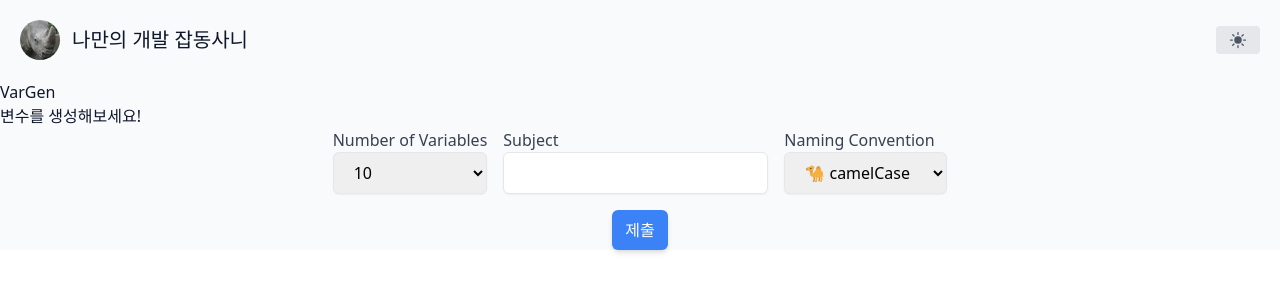
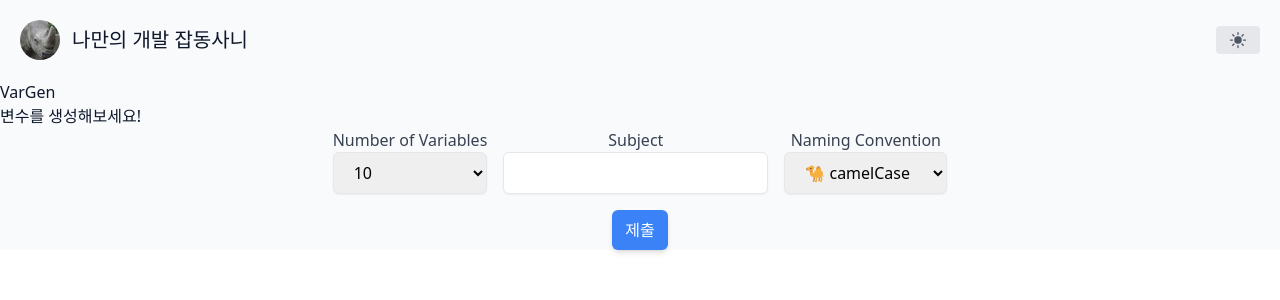
Before and after one commit to rhino-ty/VarGen, a Next.js app: page / in a window 1280 px wide. Shown: the top 300 px of the page. Built offline with nearby package versions, Linux system fonts and the light colour scheme.

Commit message:
design: label css 추가
label 태그에 flex justify-center 직접 주입

```diff
--- a/src/components/PromptInput.tsx
+++ b/src/components/PromptInput.tsx
@@ -49,7 +49,7 @@ export default function PromptInput() {
         {/* <input type="text" value={inputValue} onChange={(e) => setInputValue(e.target.value)} /> */}
         <div className="flex flex-row justify-center items-center space-x-4">
           <div className="flex flex-col">
-            <label htmlFor="count" className="text-gray-700">
+            <label htmlFor="count" className="text-gray-700 flex justify-center">
               Number of Variables
             </label>
             <select
@@ -65,7 +65,7 @@ export default function PromptInput() {
           </div>
 
           <div className="flex flex-col">
-            <label htmlFor="subject" className="text-gray-700">
+            <label htmlFor="subject" className="text-gray-700 flex justify-center">
               Subject
             </label>
             <input
@@ -78,7 +78,7 @@ export default function PromptInput() {
           </div>
 
           <div className="flex flex-col">
-            <label htmlFor="namingConvention" className="text-gray-700">
+            <label htmlFor="namingConvention" className="text-gray-700 flex justify-center">
               Naming Convention
             </label>
             <select
```
